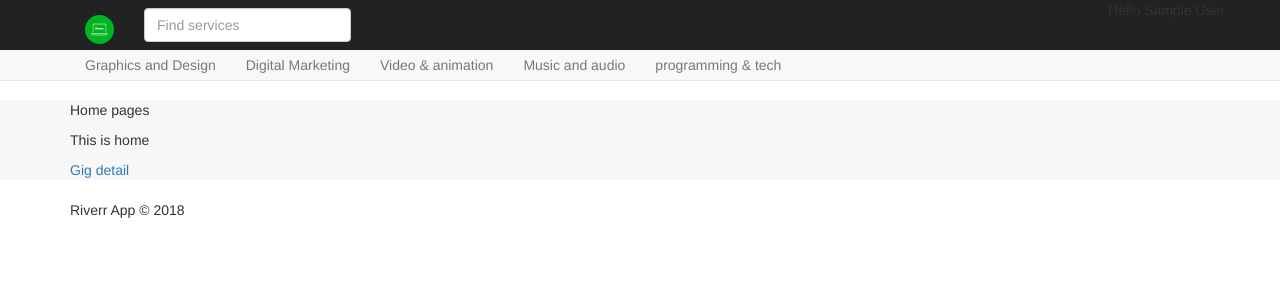
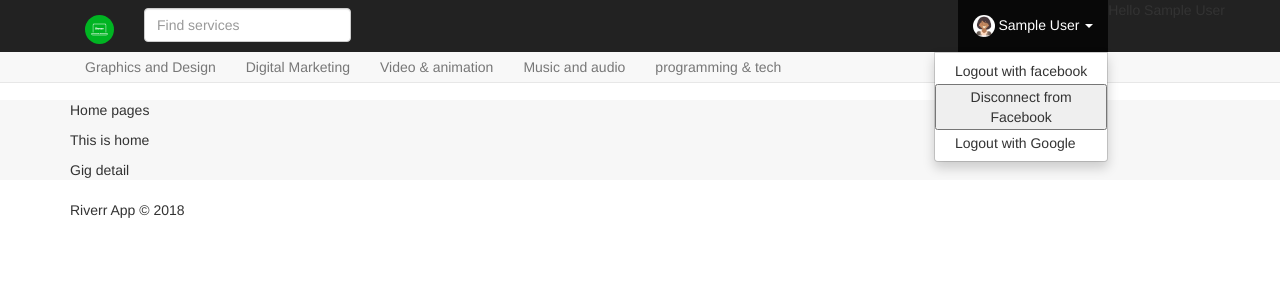
Before and after one commit to RomaneGreen/get_to_buy, a Django app: page / in a window 1280 px wide, after a click that opens the changed part. Shown: the top 300 px of the page. Run offline with Django 3.2, Linux system fonts and the light colour scheme; the visitor is signed in with stand-in values (Sample User, id 1); some libraries are stand-ins or nearby versions.

Commit message:
google+facebook login

```diff
--- a/riverrapp/static/css/app.css
+++ b/riverrapp/static/css/app.css
@@ -15,6 +15,23 @@ body{
     background-color: #f7f7f7;
 }
 
+#body .banner {
+    width: 100%;
+    margin-bottom: 20px;
+}
+
 #footer{
     padding: 20px 0;
 }
+
+a{
+    color:#323232;
+}
+
+a:hover {
+    color: #0bb536;
+}
+
+.green{
+    color: #0bb536;
+}
--- a/riverrapp/templates/base.html
+++ b/riverrapp/templates/base.html
@@ -11,6 +11,7 @@
     <!-- <link rel="stylesheet" href="https://cdnjs.cloudflare.com/ajax/libs/bulma/0.7.1/css/bulma.min.css"> -->
     <link rel="stylesheet" href="https://maxcdn.bootstrapcdn.com/bootstrap/3.3.7/css/bootstrap.min.css" integrity="sha384-BVYiiSIFeK1dGmJRAkycuHAHRg32OmUcww7on3RYdg4Va+PmSTsz/K68vbdEjh4u" crossorigin="anonymous">
     <link rel="stylesheet" href="{% static 'css/app.css' %}"  />
+    <script src="https://ajax.googleapis.com/ajax/libs/jquery/3.3.1/jquery.min.js"></script>
     <script src="https://maxcdn.bootstrapcdn.com/bootstrap/3.3.7/js/bootstrap.min.js" integrity="sha384-Tc5IQib027qvyjSMfHjOMaLkfuWVxZxUPnCJA7l2mCWNIpG9mGCD8wGNIcPD7Txa" crossorigin="anonymous"></script>
 </head>
 <body>
@@ -28,18 +29,26 @@
                 <ul class = "nav navbar-nav navbar-right">
                     {% if user and not user.is_anonymous %}
                     <li class="dropdown">
-                        <a href="#" class = "dropdown-toggle" data-toggle="dropdown" role="button" aria-haspopup="true" aria-expanded="false"
+
+                        <a href="#" class = "dropdown-toggle" data-toggle="dropdown" role="button" aria-haspopup="true" aria-expanded="false"</a>
+                        <img src="{% static 'img/avatar.jpg' %}" class="img-circle" height="22" width="22">
                         {{ user.get_full_name|default:user.username }} <span class="caret"></span>
+
                     </a>
                     <ul class = "dropdown-menu">
                         <li><a href="{% url 'social:disconnect' 'facebook' %}?next={{request.path}}">Logout with facebook</a></li>
-                        <li><a href="{% url 'social:disconnect' 'twitter' %}?next={{request.path}}">Logout with Twitter</a </li>
+                        <li><form method="post" action="{% url 'social:disconnect' 'facebook' %}">
+                             {% csrf_token %}
+                          <button type="submit">Disconnect from Facebook</button>
+                        </form>
+                    </li>
+                        <li><a href="{% url 'social:disconnect' 'google-oauth2' %}?next={{request.path}}">Logout with Google</a </li>
                     </ul>
                     </li>
                             Hello {{ user.get_full_name | default:user.username }}
                             {% else %}
-                                <li><a href="{% url 'social:begin' 'twitter' %}?next={{request.path}}">Login with Twitter</a></li>
-                                <li>    <a href="{% url 'social:begin' 'facebook' %}?next={{request.path}}">Login with facebook</a></li>
+                                <li><a href="{% url 'social:begin' 'google-oauth2' %}?next={{request.path}}">Login with Google</a></li>
+                                <li>    <a href="{% url 'social:begin' 'facebook' %}?next={{request.path}}">Login with Facebook</a></li>
                             {% endif %}
                     </ul>
             </div>
@@ -58,6 +67,7 @@
     </nav>
 
 
+
 <br>
 <div id="body">
 <div class="container">
```
Also changed, not shown: riverr/settings.py (+13 -2 lines), riverrapp/static/img/avatar.jpg (added), riverrapp/static/img/banner.gif (added).
